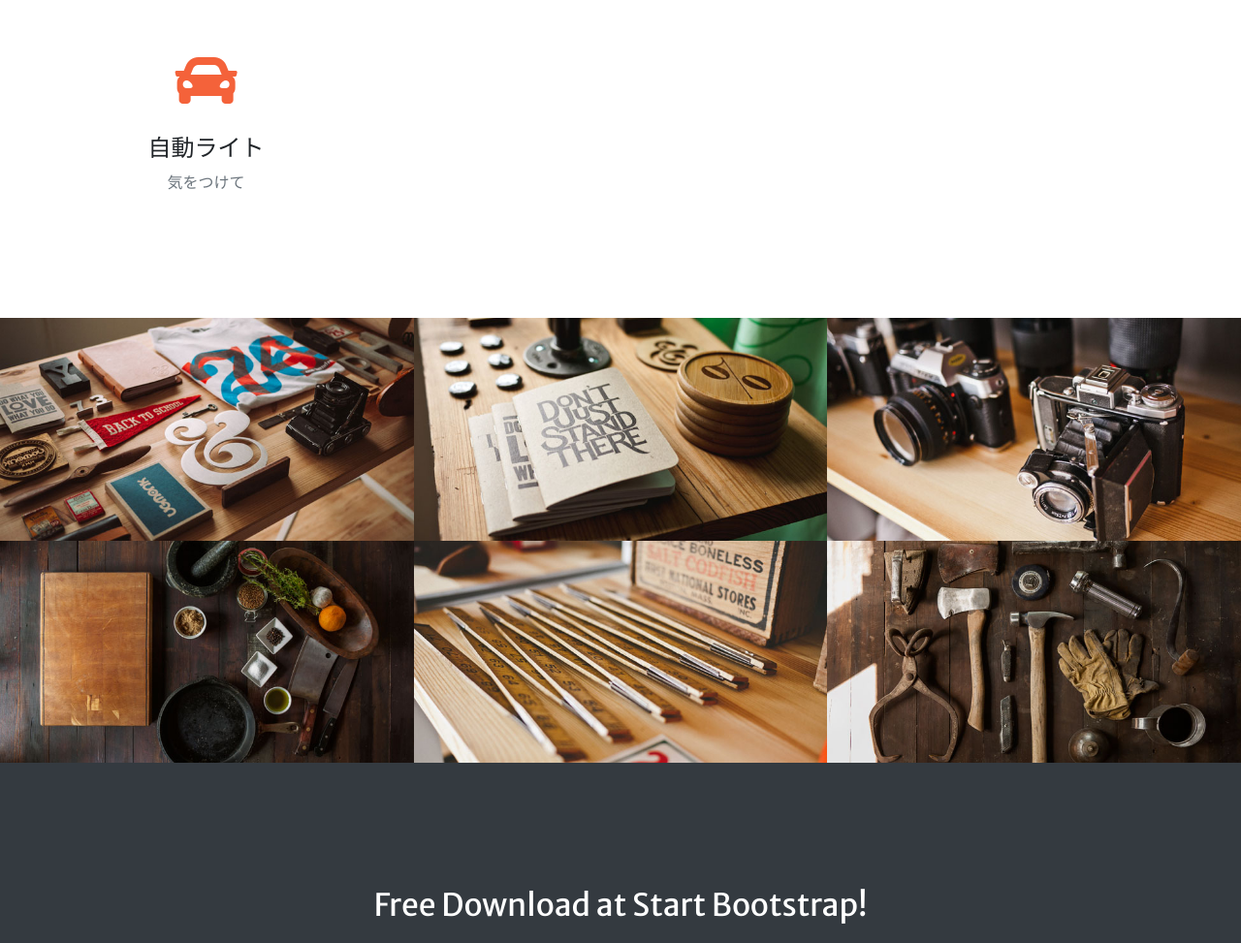
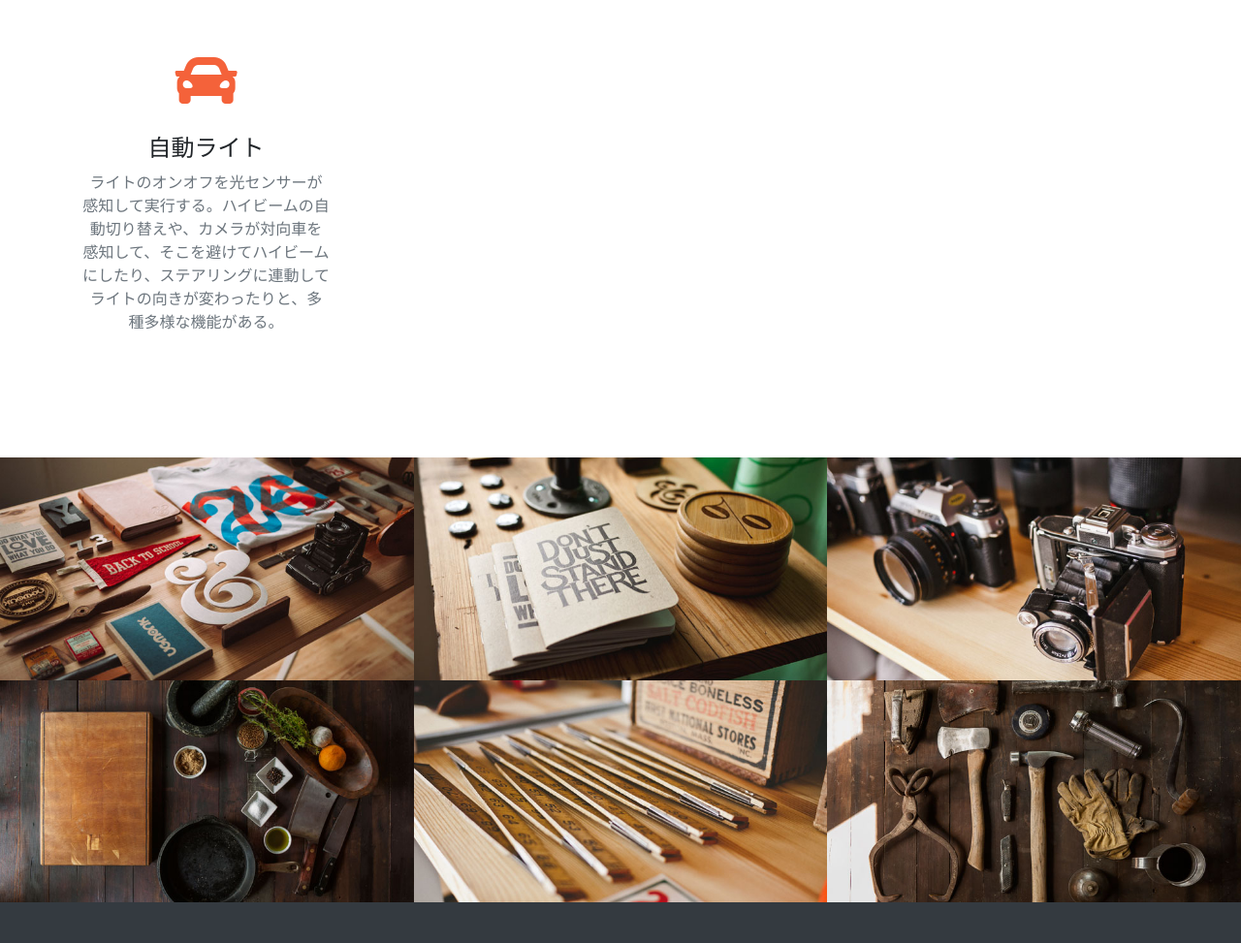
Before and after one commit to teamgabaven2019/team7, a website with bundled scripts: page hellow/startbootstrap-creative-gh-pages/index.html in a window 1280 px wide. Shown: the part 4541-5514 px from the top of the page at 97% size. Built offline with nearby package versions, Linux system fonts and the light colour scheme.

Commit message:
こっみと

```diff
--- a/hellow/startbootstrap-creative-gh-pages/index.html
+++ b/hellow/startbootstrap-creative-gh-pages/index.html
@@ -402,7 +402,7 @@
           <div class="mt-5">
             <i class="fas fa-4x fa-car text-primary mb-4"></i>
             <h3 class="h4 mb-2">自動ライト</h3>
-            <p class="text-muted mb-0">気をつけて</p>
+            <p class="text-muted mb-0">ライトのオンオフを光センサーが感知して実行する。ハイビームの自動切り替えや、カメラが対向車を感知して、そこを避けてハイビームにしたり、ステアリングに連動してライトの向きが変わったりと、多種多様な機能がある。</p>
           </div>
         </div>
       </div>
```
